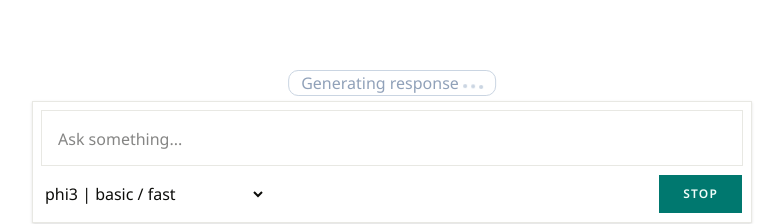
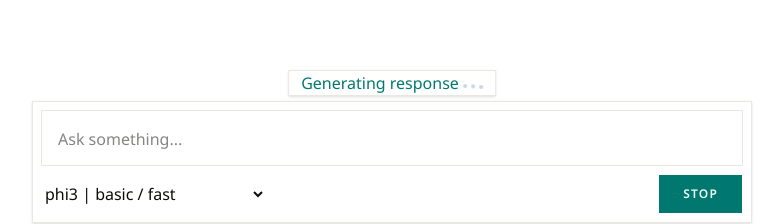
Before and after one commit to briansegs/personal-chat, a Next.js app: page / in a window 1280 px wide. Both pictures are taken after typing "Sample" into the empty fields and a click on the button "SEND". Shown: the part 553-777 px from the top of the page, without its empty margins (248-1031 px from the left). Built offline with nearby package versions, Linux system fonts and the light colour scheme; a web font is replaced by a local one.

Commit message:
enhancement: Styled status message

```diff
--- a/src/components/StatusMessage.tsx
+++ b/src/components/StatusMessage.tsx
@@ -1,6 +1,6 @@
 export function StatusMessage() {
   return (
-    <div className="px-3 items-baseline flex gap-1 border rounded-lg absolute -top-8 left-1/2 -translate-x-1/2 text-slate-400 border-slate-300">
+    <div className="px-3 items-baseline flex gap-1 border shadow absolute -top-8 left-1/2 -translate-x-1/2 text-primary bg-background">
       <span>Generating response</span>
       <span className="h-1 w-1 rounded-full bg-slate-300 animate-bounce" />
       <span className="h-1 w-1 rounded-full bg-slate-300 animate-bounce [animation-delay:0.15s]" />
```
